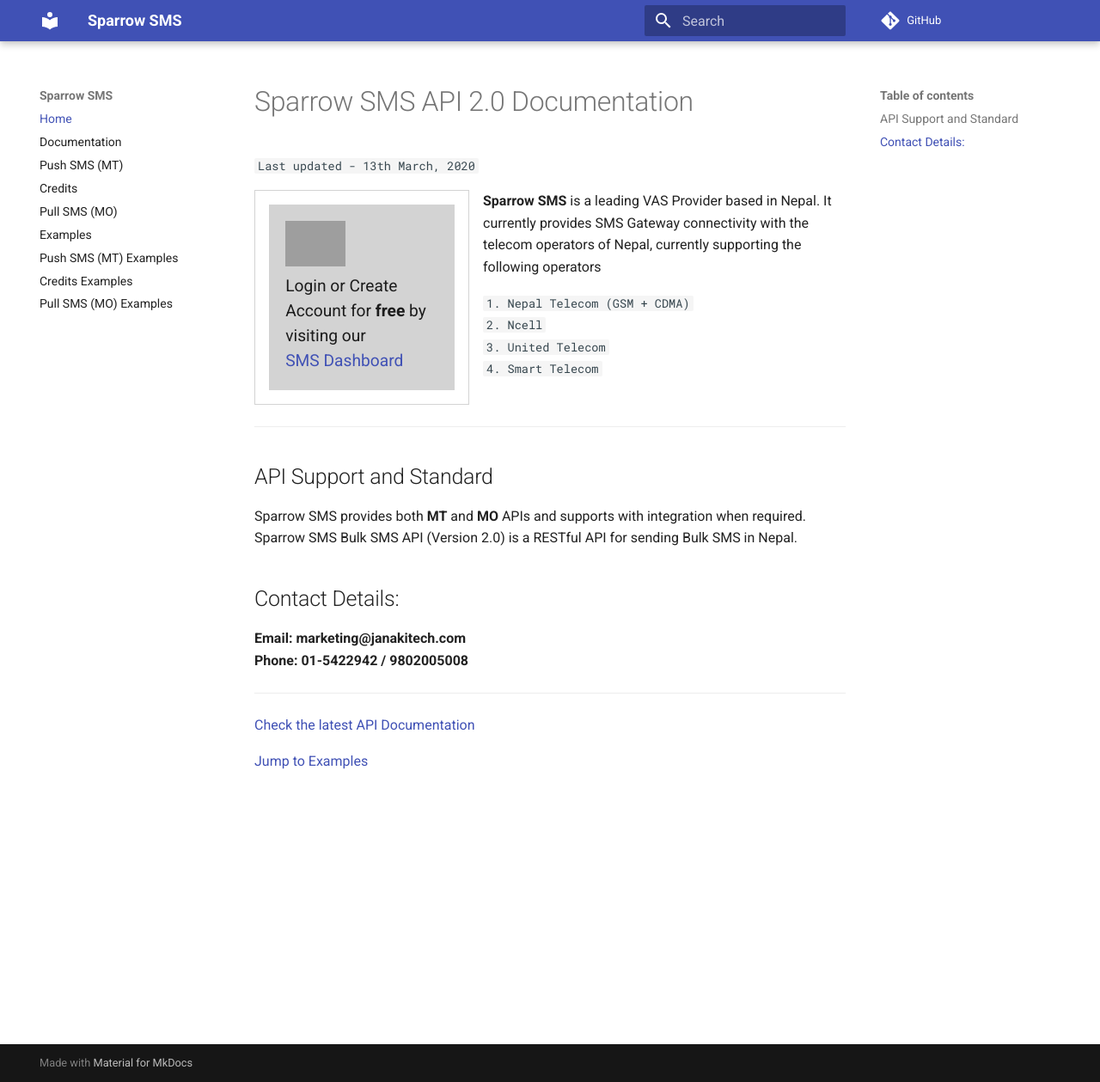
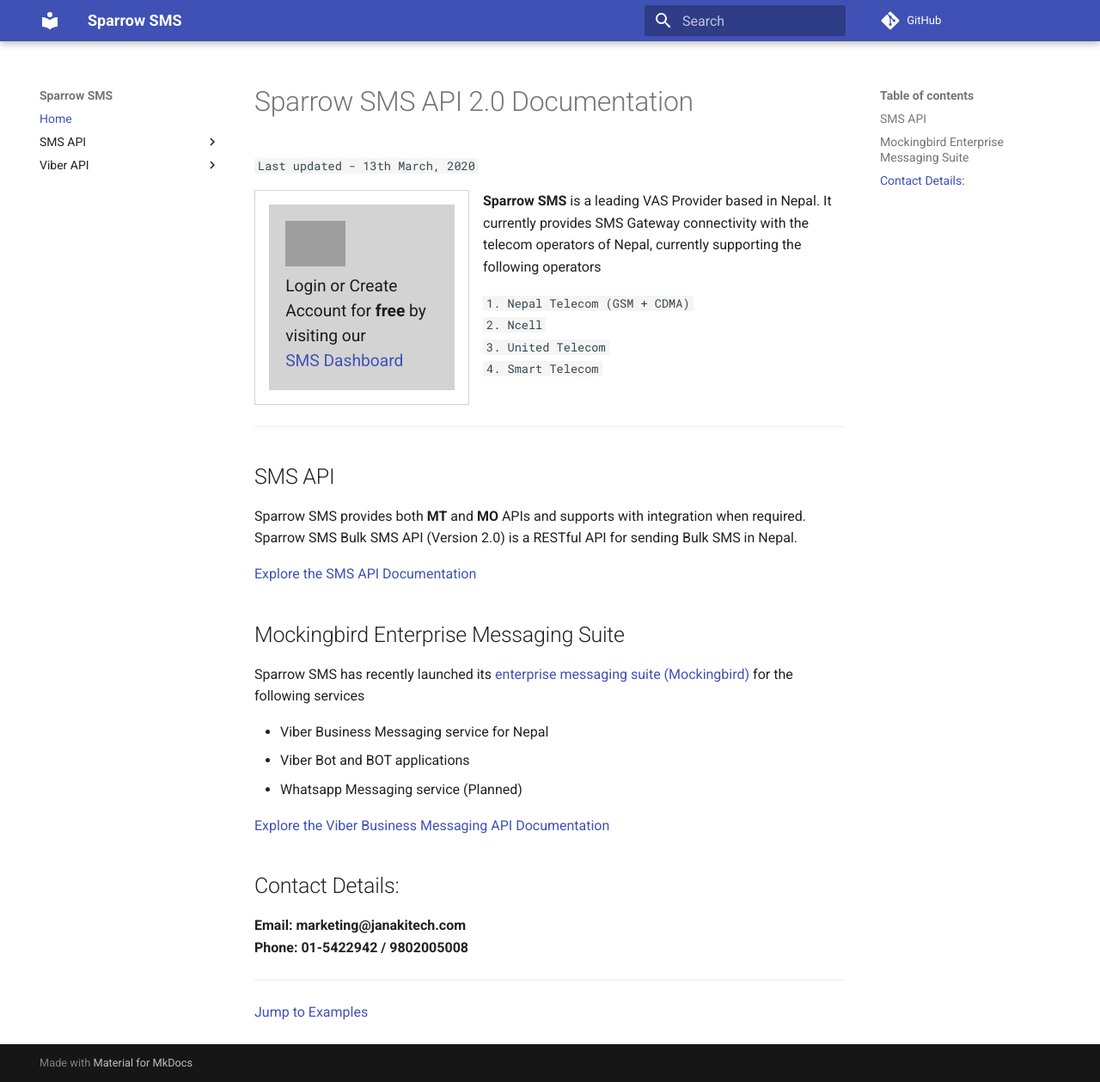
Before and after one commit to sparrowsms/apidocs, an MkDocs documentation site: the page built from docs/index.md, in a window 1280 px wide and 1259 px high. Shown: the whole window at 86% size. Built offline with MkDocs 1.6.1 and Material for MkDocs 9.7.7, drawn with Linux system fonts in a browser that asks for light colours; comment, search, counter and statistics services are not loaded; grey boxes are pictures that could not be loaded.

Commit message:
viber docs in docs.sparrowsms.com

```diff
--- a/docs/index.md
+++ b/docs/index.md
@@ -24,16 +24,27 @@
 <div style='clear:both'></div>
 <hr />
 
-## API Support and Standard
+## SMS API
 Sparrow SMS provides both **MT** and **MO** APIs and supports with integration when required.
 Sparrow SMS Bulk SMS API (Version 2.0) is a RESTful API for sending Bulk SMS in Nepal.
+
+[Explore the SMS API Documentation](sms/documentation)
+
+
+## Mockingbird Enterprise Messaging Suite
+Sparrow SMS has recently launched its [enterprise messaging suite (Mockingbird)](https://Mockingbird.sparrowsms.com) for the following services
+
+- Viber Business Messaging service for Nepal
+- Viber Bot and BOT applications
+- Whatsapp Messaging service (Planned)
+
+[Explore the Viber Business Messaging API Documentation](viber/)
 
 ##Contact Details:
 **Email: marketing@janakitech.com**
 **Phone: 01-5422942 / 9802005008**
 __ __
 
-[Check the latest API Documentation](documentation)
 
 
 
--- a/mkdocs.yml
+++ b/mkdocs.yml
@@ -6,13 +6,18 @@
 theme: material
 nav:
   - Home: 'index.md'
-  - Documentation: 'documentation.md'
-  - Push SMS (MT): 'outgoing_sendsms.md'
-  - Credits: 'outgoing_credits.md'
-  - Pull SMS (MO): 'incoming.md'
-  - Examples: 'examples.md'
-  - Push SMS (MT) Examples: 'examples_outgoing.md'
-  - Credits Examples: 'examples_credits.md'
-  - Pull SMS (MO) Examples: 'examples_incoming.md'
+  - SMS API:
+    - Documentation: 'sms/documentation.md'
+    - Push SMS (MT): 'sms/outgoing_sendsms.md'
+    - Credits: 'sms/outgoing_credits.md'
+    - Pull SMS (MO): 'sms/incoming.md'
+    - Examples: 'sms/examples.md'
+    - Push SMS (MT) Examples: 'sms/examples_outgoing.md'
+    - Credits Examples: 'sms/examples_credits.md'
+    - Pull SMS (MO) Examples: 'sms/examples_incoming.md'
+  - Viber API:
+    - Viber Services in Nepal: 'viber/documentation.md'
+    - Viber Business Messaging : 'viber/business-message.md'
+    - Viber BOT API : 'viber/viber-bot.md'
 extra_css:
   - stylesheets/extra.css
```
Also changed, not shown: docs/viber/business-message.md (added, +208 -0 lines), docs/viber/documentation.md (added, +7 -0 lines), docs/viber/viber-bot.md (added, +3 -0 lines), docs/sms/documentation.md (renamed from docs/documentation.md), docs/sms/examples.md (renamed from docs/examples.md), docs/sms/examples_credits.md (renamed from docs/examples_credits.md), docs/sms/examples_incoming.md (renamed from docs/examples_incoming.md), docs/sms/examples_outgoing.md (renamed from docs/examples_outgoing.md), docs/sms/incoming.md (renamed from docs/incoming.md), docs/sms/outgoing_credits.md (renamed from docs/outgoing_credits.md), docs/sms/outgoing_sendsms.md (renamed from docs/outgoing_sendsms.md).
